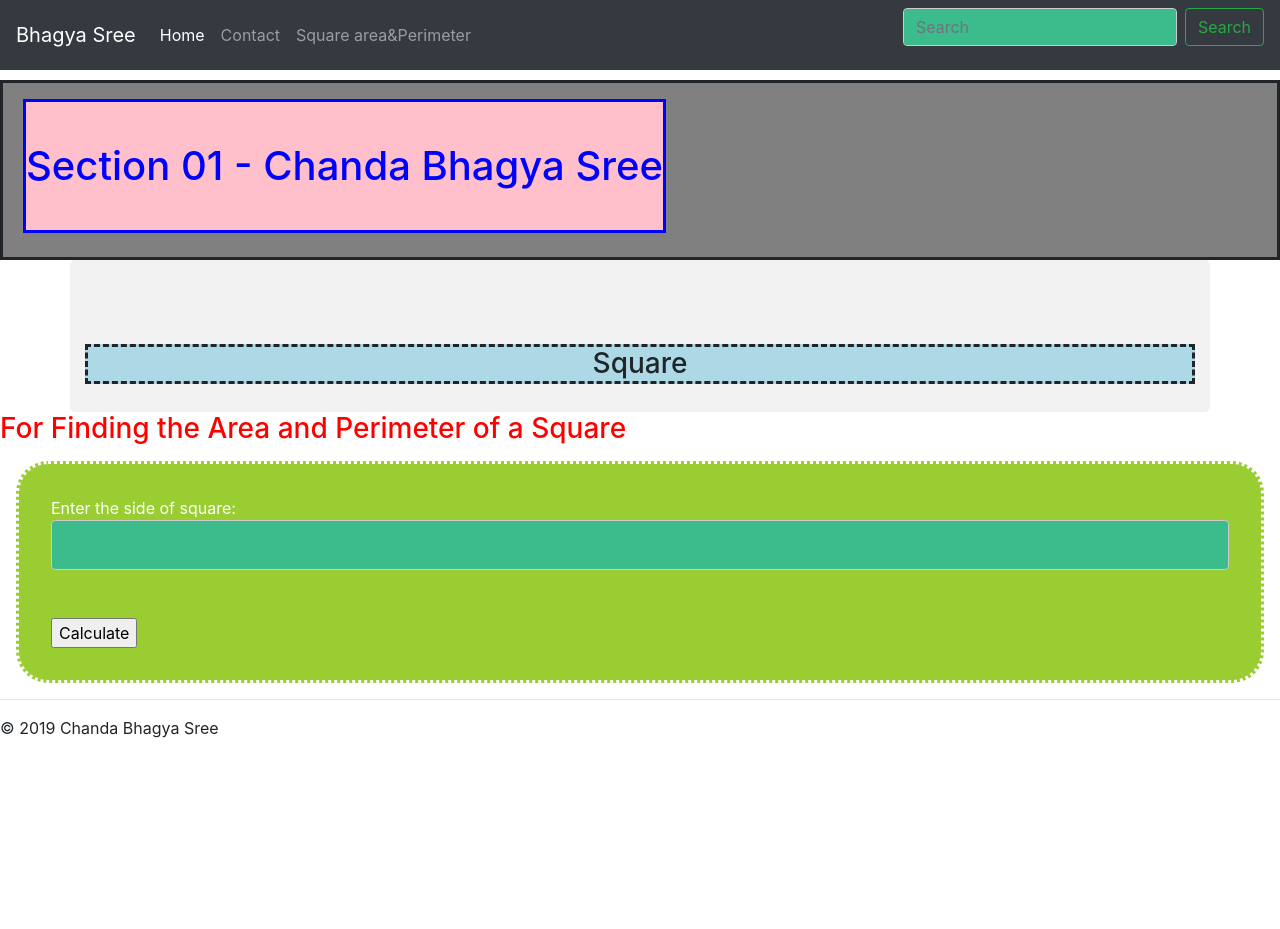
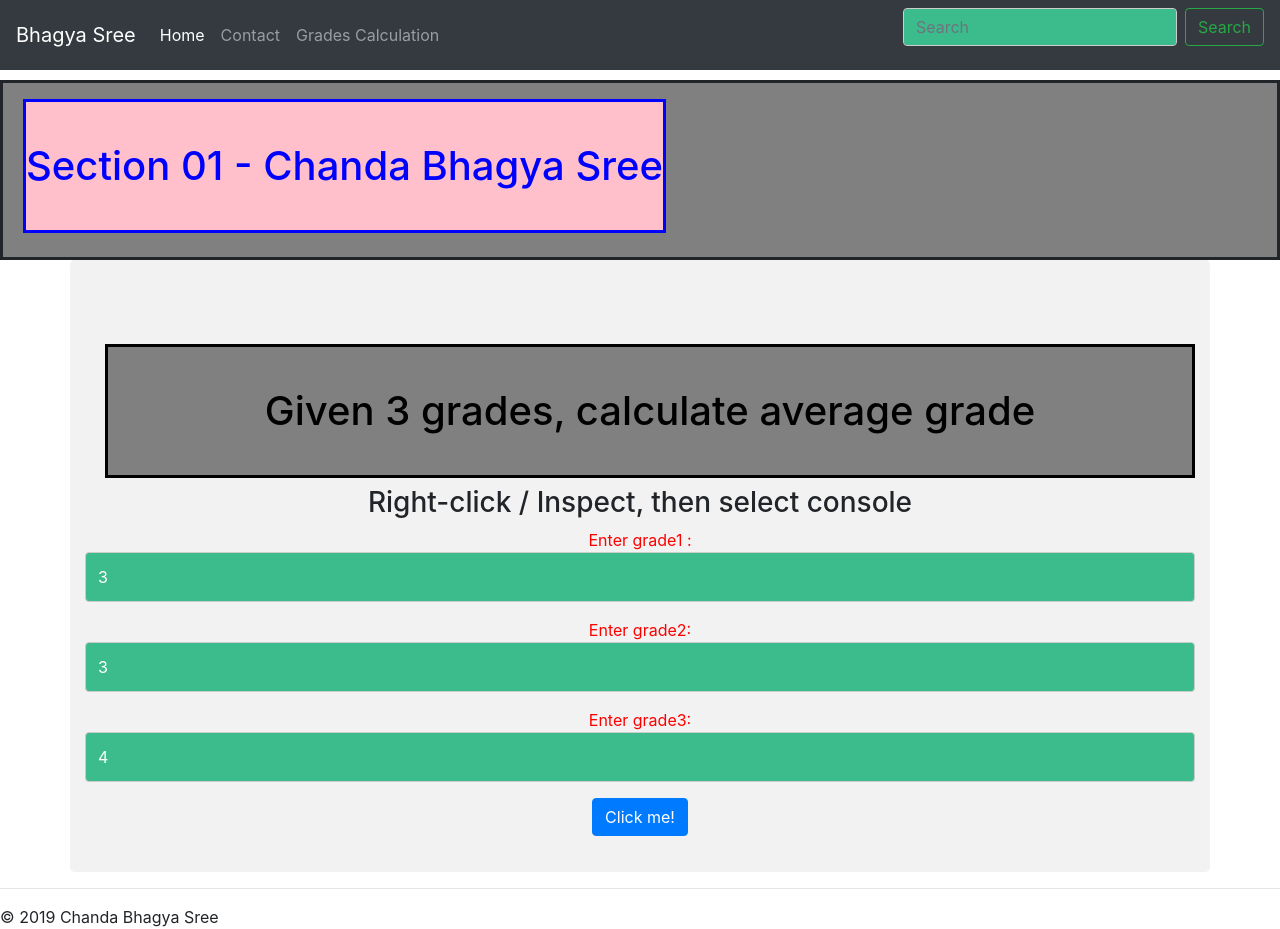
Before and after one commit to bhagyasree2895/aboutme, a plain HTML site: page function.html in a window 1280 px wide. Before the commit the page ends 800 px from the top, so only its background shows below. Drawn offline with nearby package versions, Linux system fonts and the light colour scheme.

Commit message:
committing function ...modified

```diff
--- a/function.html
+++ b/function.html
@@ -3,6 +3,7 @@
 <head>
 
     <link rel="stylesheet" href="./Styles/bhagi.css">
+    <script src="./Scripts/grades.js"></script>
     <link rel="stylesheet" href="https://stackpath.bootstrapcdn.com/bootstrap/4.2.1/css/bootstrap.min.css" integrity="sha384-GJzZqFGwb1QTTN6wy59ffF1BuGJpLSa9DkKMp0DgiMDm4iYMj70gZWKYbI706tWS"
         crossorigin="anonymous">
 </head>
@@ -23,7 +24,7 @@
                     <a class="nav-link" href="contact.html">Contact</a>
                 </li>
                 <li class="nav-item">
-                    <a class="nav-link" href="function.html">Square area&Perimeter</a>
+                    <a class="nav-link" href="function.html">Grades Calculation</a>
                 </li>
             </ul>
             <form class="form-inline mt-2 mt-md-0">
@@ -40,33 +41,33 @@
         </div>
     </header>
 
-    <main>
+    <main class="container-fluid">
 
         <div class="container">
             <div style="text-align:center;padding-top: 4em">
-                <h3 style="border-style:dashed;background-color:lightblue">Square</h3>
+
+                <h1> Given 3 grades, calculate average grade</h1>
+                <h3>Right-click / Inspect, then select console</h3>
+
+                <p>Enter grade1 :
+                    <input id="firstNumber" type="text" value="3">
+                </p>
+
+                <p>Enter grade2:
+                    <input id="secondNumber" type="text" value="3">
+                </p>
+
+                <p>Enter grade3:
+                    <input id="thirdNumber" type="text" value="4">
+                </p>
+
+                <button id="clicker" class="btn btn-primary" onclick="myFunction()">Click me!</button>
+
+                <p id="result"></p>
             </div>
 
     </main>
-    <form name=form1>
-        <h3 style="color:red">For Finding the Area and Perimeter of a Square</h3>
-        <section>
-            Enter the side of square:
-            <input type="text" name="txtSide" size=10>
-            <br>
-            <br>
-            <br>
-            <input type="button" value="Calculate" onClick='CalculateArea();'>
-        </section>
-    </form>
 
-    <script language="JavaScript">
-        function CalculateArea() {
-            var radius = document.form1.txtSide.value;
-            document.write("<P>The area of the square is " + (radius * radius) + "</p>");
-            document.write("<P>The perimeter of the square is " + (4 * radius) + "</p>");
-        }
-    </script>
     <hr>
     <footer>
         &copy; 2019 Chanda Bhagya Sree
```
Also changed, not shown: index.html (+7 -5 lines).
